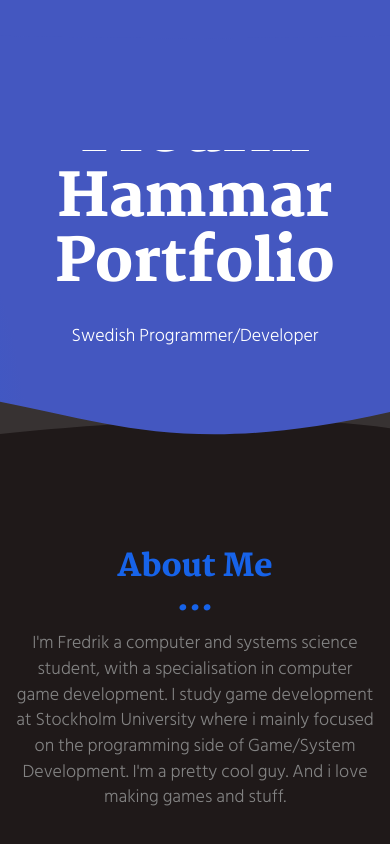
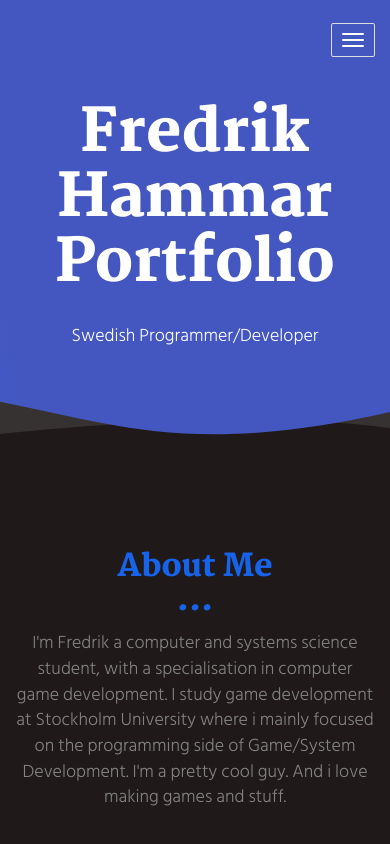
Before and after one commit to Muguai/muguai.github.io, a plain HTML site: page index.html in a window 390 px wide. Shown: the top 844 px of the page. Drawn offline with Linux system fonts and the light colour scheme.

Commit message:
Update index.html

```diff
--- a/index.html
+++ b/index.html
@@ -35,13 +35,21 @@
     </style>
 <header>
   <nav class="navbar navbar-default active">
-    <div class="footer-container white-text-container">
+    <div class="container">
       <div class="navbar-header">
-
-
+        <button type="button" class="navbar-toggle collapsed" data-toggle="collapse" data-target="#navbar-collapse" aria-expanded="false">
+          <span class="sr-only">Toggle navigation</span>
+          <span class="icon-bar"></span>
+          <span class="icon-bar"></span>
+          <span class="icon-bar"></span>
+        </button>
       </div>
 
+      <div class="collapse navbar-collapse" id="navbar-collapse">
+        <ul class="nav navbar-nav navbar-right">
 
+        </ul>
+      </div>
     </div>
   </nav>
 </header>
```
